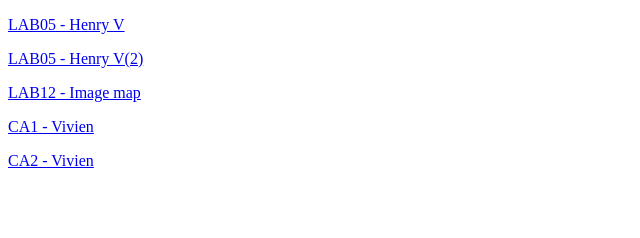
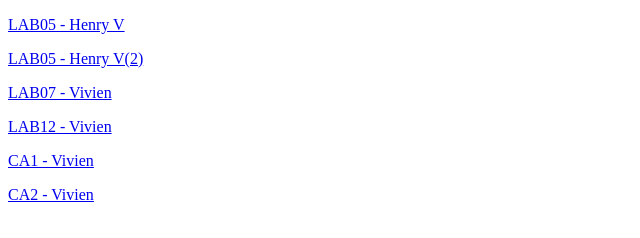
Before and after one commit to andovivien8-cell/Homepage, a plain HTML site: page index.html in a window 1280 px wide. Shown: the whole page, without its empty margins (0-640 px from the left). Drawn offline with Linux system fonts and the light colour scheme.

Commit message:
Update links and add LAB07 section in index.html

```diff
--- a/index.html
+++ b/index.html
@@ -11,7 +11,9 @@
 
   <p><a href="Henry_V(2).html">LAB05 - Henry V(2)</a><br></p>
 
-  <p><a href="lab12/index.html">LAB12 - Image map</a><br></p>
+  <p><a href="https://andovivien8-cell.github.io/LAB07/">LAB07 - Vivien</a><br></p>
+
+  <p><a href="https://andovivien8-cell.github.io/LAB12/">LAB12 - Vivien</a><br></p>
 
   <p><a href="https://andovivien8-cell.github.io/CA1/">CA1 - Vivien</a><br></p>
 
```
